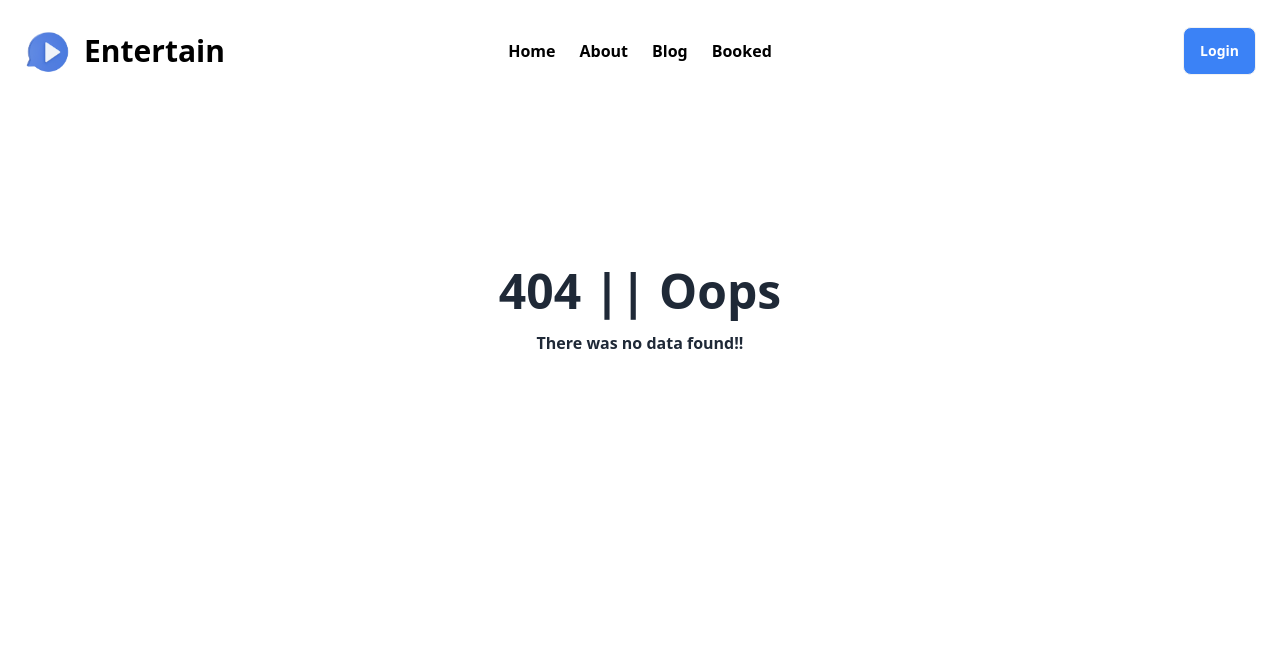
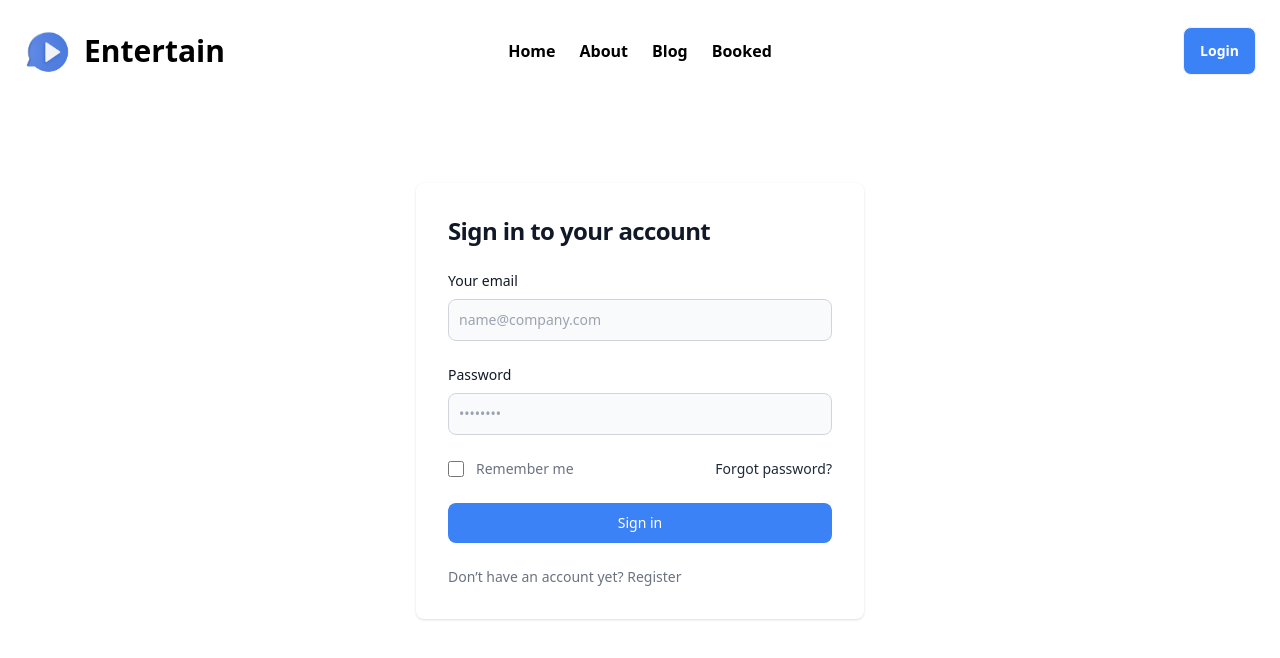
Before and after one commit to Rashedul-Hoque-Rashed/event-management, a React (Vite) app: page /login in a window 1280 px wide. Before the commit this address had no page. Shown: the top 658 px of the page. Built offline with nearby package versions, Linux system fonts and the light colour scheme.

Commit message:
added login page

```diff
--- a/src/Components/Reviews/Reviews.jsx
+++ b/src/Components/Reviews/Reviews.jsx
@@ -1,5 +1,5 @@
 import { useEffect, useState } from 'react';
-import { Swiper, SwiperSlide, useSwiper } from 'swiper/react';
+import { Swiper, SwiperSlide } from 'swiper/react';
 import { Navigation } from 'swiper/modules';
 import { BsArrowLeft, BsArrowRight } from 'react-icons/bs';
 import 'swiper/css';
@@ -20,7 +20,6 @@
             .then(data => setUserReviews(data));
     }, [])
 
-    const swiper = useSwiper()
 
     return (
         <div className="mb-24 container mx-auto px-6">
@@ -76,8 +75,8 @@
 
                 </Swiper>
                 <div className='flex justify-center gap-3 mt-8'>
-                    <button onClick={() => swiper.slidePrev()} className="btn rounded-full prev"><BsArrowLeft /></button>
-                    <button onClick={() => swiper.slideNext()} className="btn rounded-full next"><BsArrowRight /></button>
+                    <button className="btn rounded-full prev"><BsArrowLeft /></button>
+                    <button className="btn rounded-full next"><BsArrowRight /></button>
                 </div>
 
             </div>
--- a/src/Pages/Booked/Booked.jsx
+++ b/src/Pages/Booked/Booked.jsx
@@ -1,5 +1,5 @@
 import Navbar from "../../Components/Navbar/Navbar";
-import { useEffect, useState } from "react";
+import { useState } from "react";
 
 const Booked = () => {
 
--- /dev/null
+++ b/src/Pages/Login/Login.jsx
@@ -0,0 +1,48 @@
+import { Link } from "react-router-dom";
+import Navbar from "../../Components/Navbar/Navbar";
+
+const Login = () => {
+    return (
+
+        <div className="">
+            <Navbar/>
+  <div className="flex flex-col items-center justify-center px-6 py-8 mx-auto md:h-screen lg:py-0 -mt-[620px] md:-mt-[550px] lg:-mt-[650px]">
+      <div className="w-full bg-white rounded-lg shadow dark:border md:mt-0 sm:max-w-md xl:p-0 dark:bg-gray-800 dark:border-gray-700">
+          <div className="p-6 space-y-4 md:space-y-6 sm:p-8">
+              <h1 className="text-xl font-bold leading-tight tracking-tight text-gray-900 md:text-2xl dark:text-white">
+                  Sign in to your account
+              </h1>
+              <form className="space-y-4 md:space-y-6" action="#">
+                  <div>
+                      <label htmlFor="email" className="block mb-2 text-sm font-medium text-gray-900 dark:text-white">Your email</label>
+                      <input type="email" name="email" id="email" className="bg-gray-50 border border-gray-300 text-gray-900 sm:text-sm rounded-lg focus:ring-primary-600 focus:border-primary-600 block w-full p-2.5 dark:bg-gray-700 dark:border-gray-600 dark:placeholder-gray-400 dark:text-white dark:focus:ring-blue-500 dark:focus:border-blue-500" placeholder="name@company.com" required=""/>
+                  </div>
+                  <div>
+                      <label htmlFor="password" className="block mb-2 text-sm font-medium text-gray-900 dark:text-white">Password</label>
+                      <input type="password" name="password" id="password" placeholder="••••••••" className="bg-gray-50 border border-gray-300 text-gray-900 sm:text-sm rounded-lg focus:ring-primary-600 focus:border-primary-600 block w-full p-2.5 dark:bg-gray-700 dark:border-gray-600 dark:placeholder-gray-400 dark:text-white dark:focus:ring-blue-500 dark:focus:border-blue-500" required=""/>
+                  </div>
+                  <div className="flex items-center justify-between">
+                      <div className="flex items-start">
+                          <div className="flex items-center h-5">
+                            <input id="remember" aria-describedby="remember" type="checkbox" className="w-4 h-4 border border-gray-300 rounded bg-gray-50 focus:ring-3 focus:ring-primary-300 dark:bg-gray-700 dark:border-gray-600 dark:focus:ring-primary-600 dark:ring-offset-gray-800" required=""/>
+                          </div>
+                          <div className="ml-3 text-sm">
+                            <label htmlFor="remember" className="text-gray-500 dark:text-gray-300">Remember me</label>
+                          </div>
+                      </div>
+                      <a href="#" className="text-sm font-medium text-primary-600 hover:underline dark:text-primary-500">Forgot password?</a>
+                  </div>
+                  <button type="submit" className="w-full bg-blue-500 text-white bg-primary-600 hover:bg-primary-700 focus:ring-4 focus:outline-none focus:ring-primary-300 font-medium rounded-lg text-sm px-5 py-2.5 text-center dark:bg-primary-600 dark:hover:bg-primary-700 dark:focus:ring-primary-800">Sign in</button>
+                  <p className="text-sm font-light text-gray-500 dark:text-gray-400">
+                      Don’t have an account yet? <Link to="/register" href="#" className="font-medium text-primary-600 hover:underline dark:text-primary-500">Register</Link>
+                  </p>
+              </form>
+          </div>
+      </div>
+  </div>
+</div>
+
+    );
+};
+
+export default Login;
--- a/src/Routers/Router.jsx
+++ b/src/Routers/Router.jsx
@@ -4,6 +4,7 @@
 import Error from "../Pages/Error/Error";
 import Details from "../Pages/Details/Details";
 import Booked from "../Pages/Booked/Booked";
+import Login from "../Pages/Login/Login";
 
 
 
@@ -26,6 +27,10 @@
         {
           path: "/booked",
           element: <Booked/>
+        },
+        {
+          path: "/login",
+          element: <Login/>
         }
       ]
     },
```
